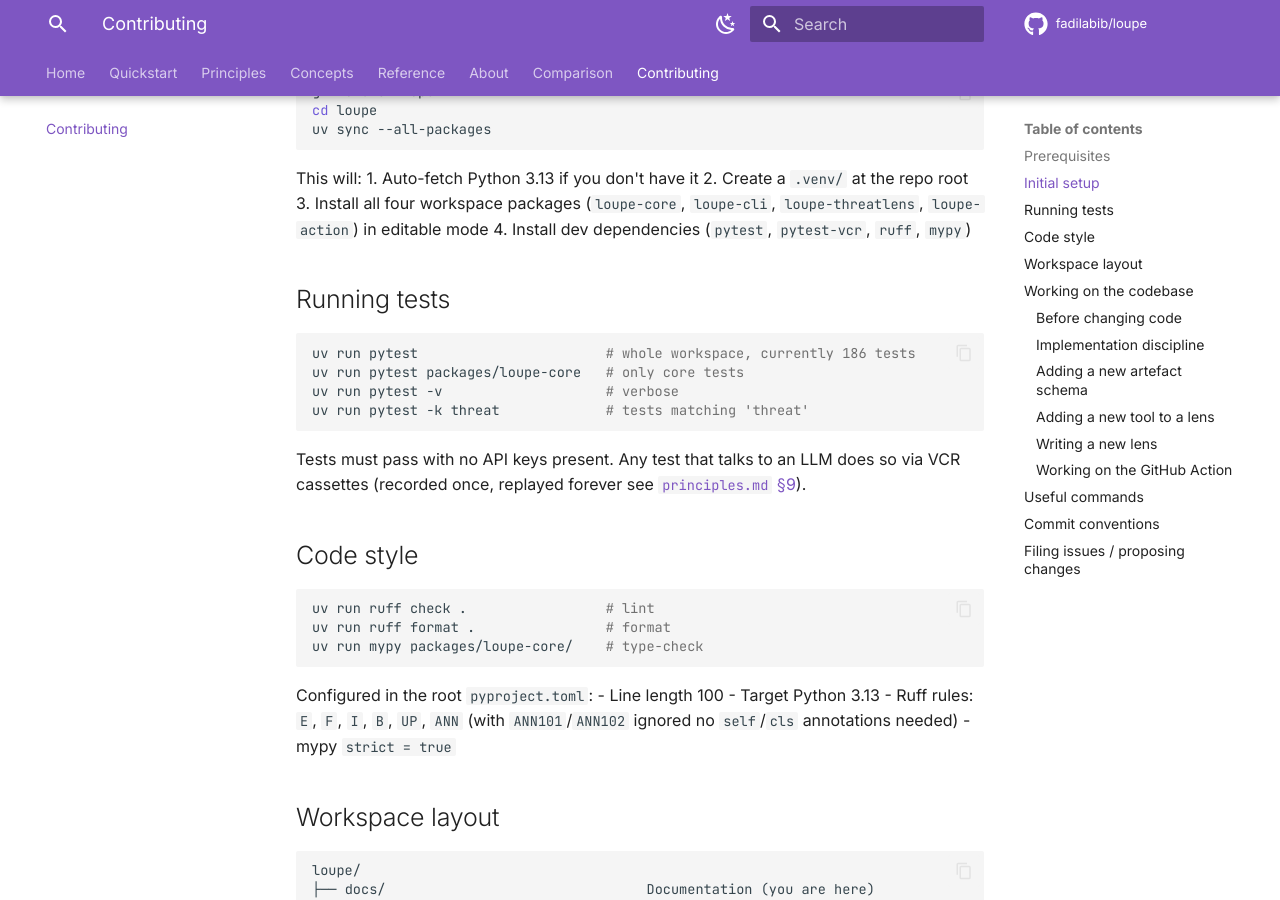
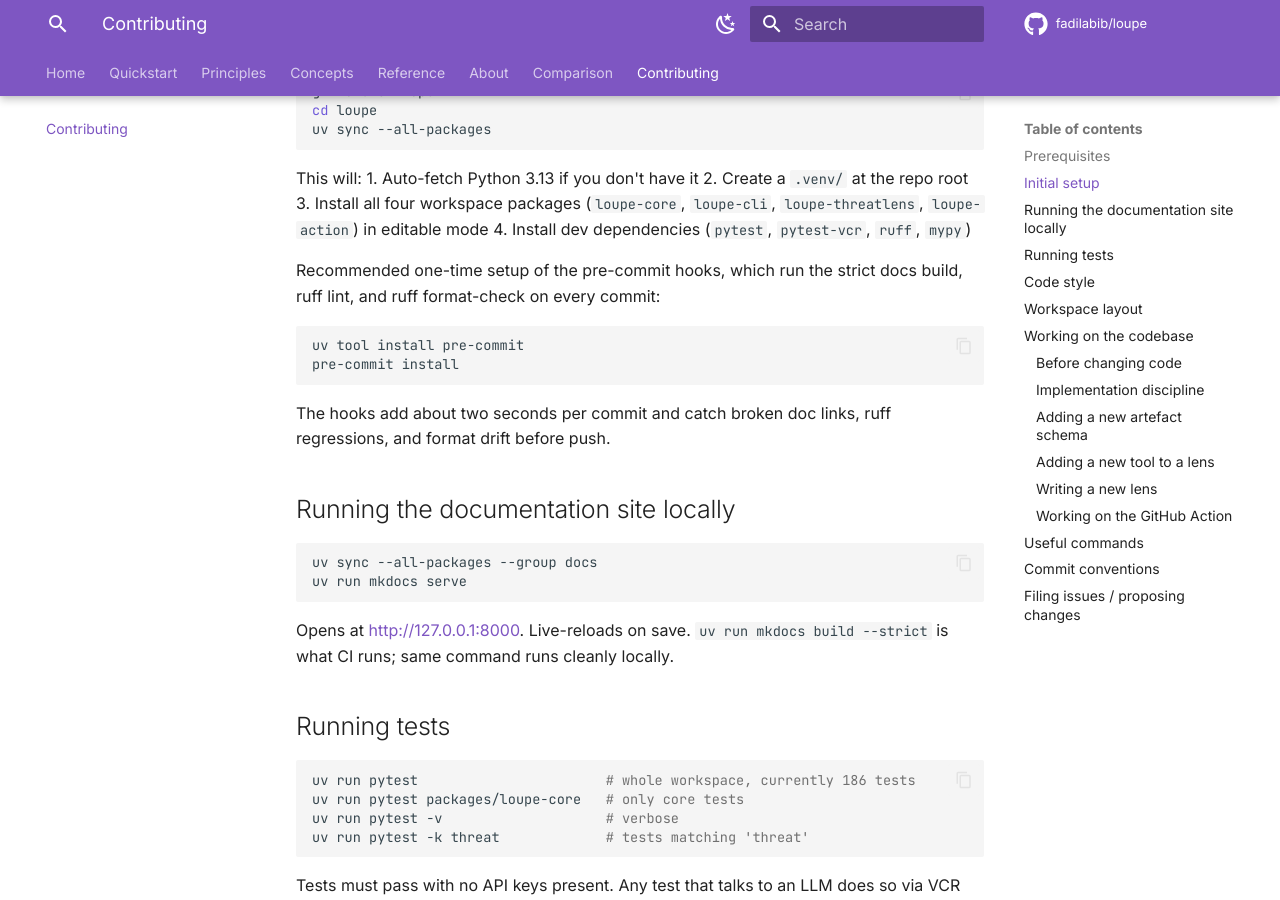
Before and after one commit to fadi-labib/loupe, an MkDocs documentation site: the page built from docs/contributing.md, in a window 1280 px wide and 900 px high, scrolled down 450 px. Built offline with MkDocs 1.6.1 and Material for MkDocs 9.7.7, drawn with Linux system fonts in a browser that asks for light colours; plug-ins that fetch from the network failed and are left out; comment, search, counter and statistics services are not loaded.

Commit message:
ci(docs): add pre-commit config + contributing notes
.pre-commit-config.yaml registers three local hooks:

- mkdocs-strict: runs 'mkdocs build --strict' against /tmp output
  so the worktree is not littered. Catches every broken link, missing
  snippet target, and stale anchor on the commit that introduces them.
- ruff: lint regressions blocked at commit time.
- ruff-format --check: format drift blocked at commit time.

contributing.md gains a recommended setup section walking through
'pre-commit install' and a 'Running the documentation site locally'
block so contributors do not have to hunt for the right uv sync
incantation.

````diff
--- a/docs/contributing.md
+++ b/docs/contributing.md
@@ -20,6 +20,24 @@ This will:
 2. Create a `.venv/` at the repo root
 3. Install all four workspace packages (`loupe-core`, `loupe-cli`, `loupe-threatlens`, `loupe-action`) in editable mode
 4. Install dev dependencies (`pytest`, `pytest-vcr`, `ruff`, `mypy`)
+
+Recommended one-time setup of the pre-commit hooks, which run the strict docs build, ruff lint, and ruff format-check on every commit:
+
+```bash
+uv tool install pre-commit
+pre-commit install
+```
+
+The hooks add about two seconds per commit and catch broken doc links, ruff regressions, and format drift before push.
+
+## Running the documentation site locally
+
+```bash
+uv sync --all-packages --group docs
+uv run mkdocs serve
+```
+
+Opens at <http://127.0.0.1:8000>. Live-reloads on save. `uv run mkdocs build --strict` is what CI runs; same command runs cleanly locally.
 
 ## Running tests
 
````
Also changed, not shown: .pre-commit-config.yaml (added, +35 -0 lines).
